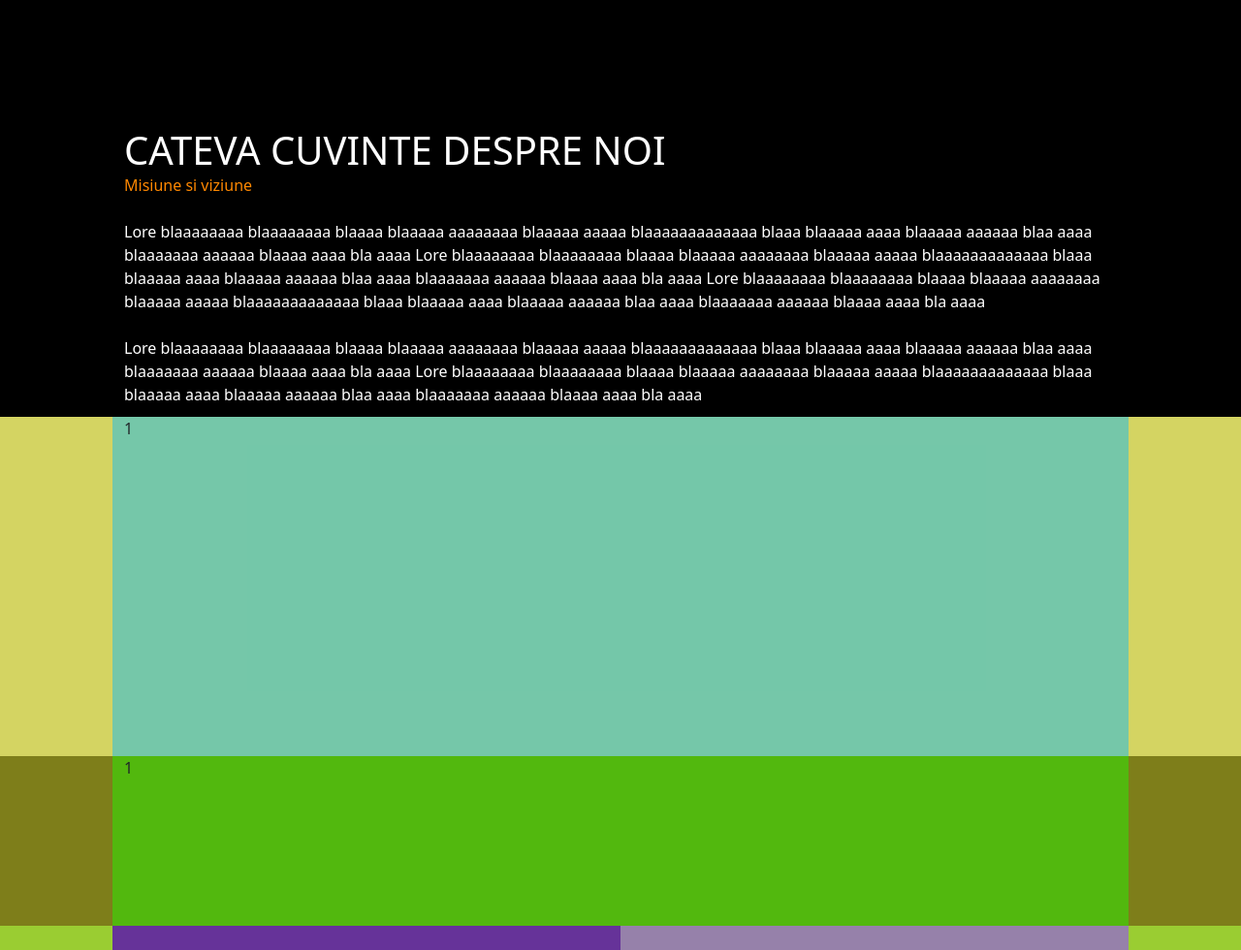
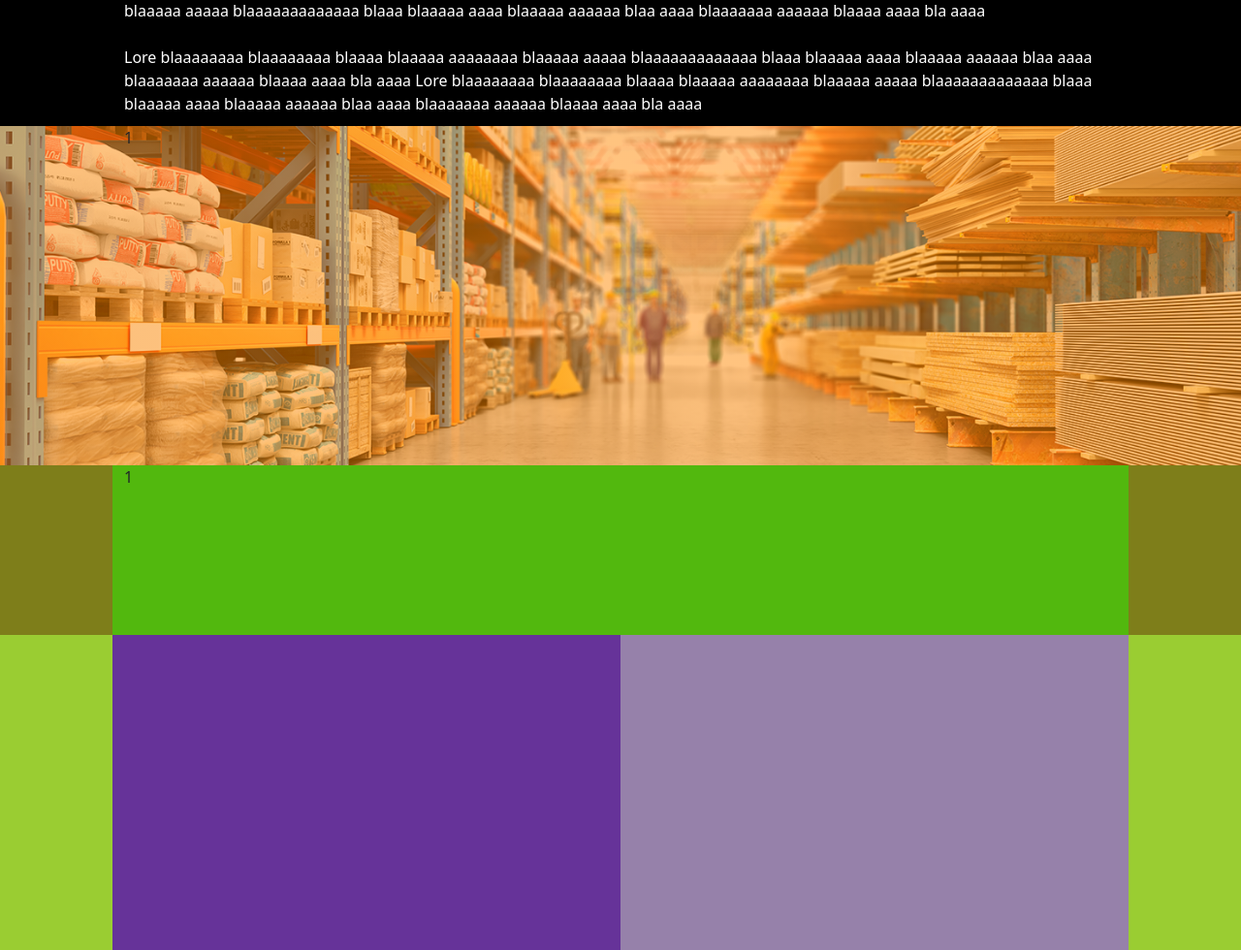
Before and after one commit to StartWebCD/Bau, a plain HTML site: page index2.html in a window 1280 px wide. Shown: the part 1320-2300 px from the top of the page at 97% size. Drawn offline with nearby package versions, Linux system fonts and the light colour scheme.

Commit message:
adaugat catalog

```diff
--- a/index2.css
+++ b/index2.css
@@ -192,12 +192,12 @@ ul li a {
     flex: 1;
 }
 
-@media all and (min-width:800px) {
+@media all and (min-width:700px) {
     .pozele>div>div {
         height: 300px;
        }
     .pozele {
-        height: 600px;
+        height: auto;
      }
 }
 
@@ -305,7 +305,9 @@ ul li a {
  }
 
 .catalog {
-    background: rgb(212, 212, 98);
+    background: linear-gradient(rgba(255, 136, 0, 0.5), rgba(255, 136, 0,0.5)), url(Pozacatalog/Catalog.png);
+    background-repeat: no-repeat;
+    background-size: cover;
     height: 350px;
     padding: 0 10%;
     display: flex;
@@ -318,7 +320,7 @@ ul li a {
 }
 
 .butoncatalog {
-    background: rgba(0, 183, 255, 0.452);
+
     z-index: 1;
 }
 
```
Also changed, not shown: Pozacatalog/Catalog.png (added).
